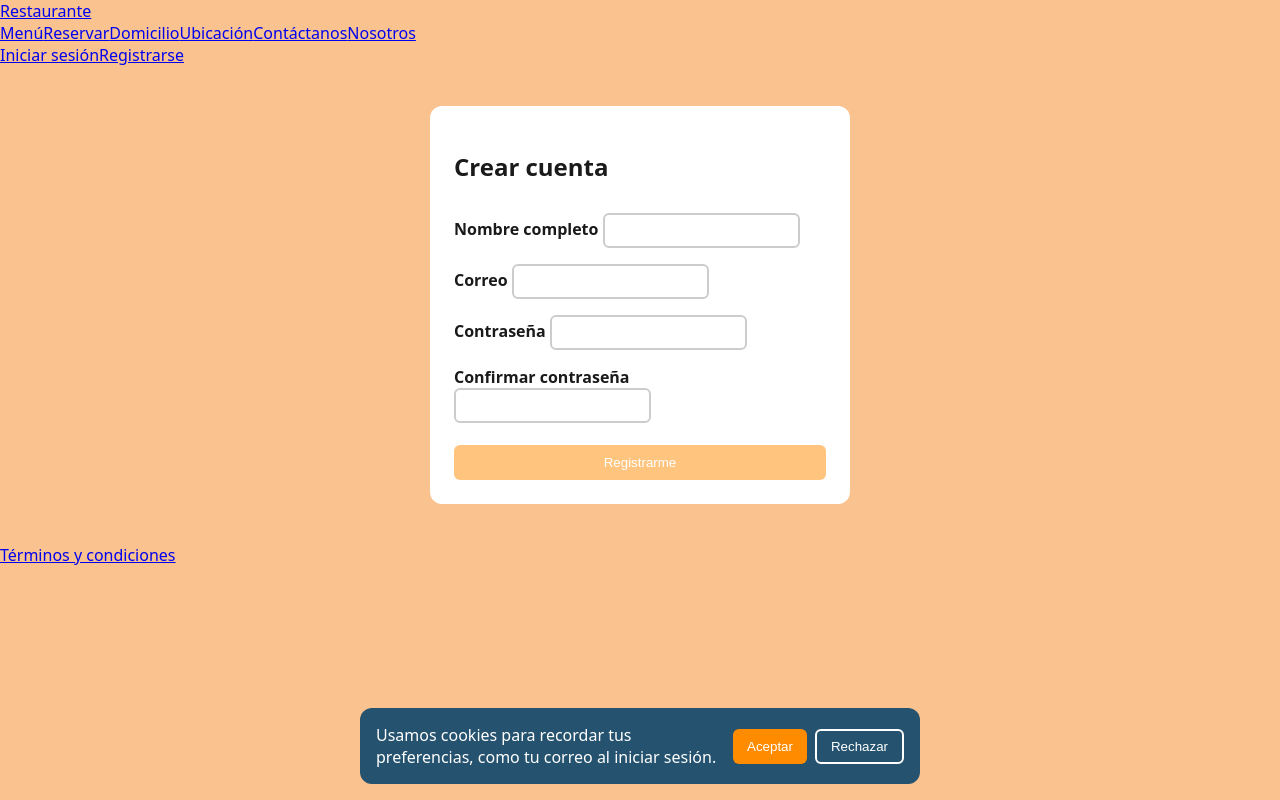
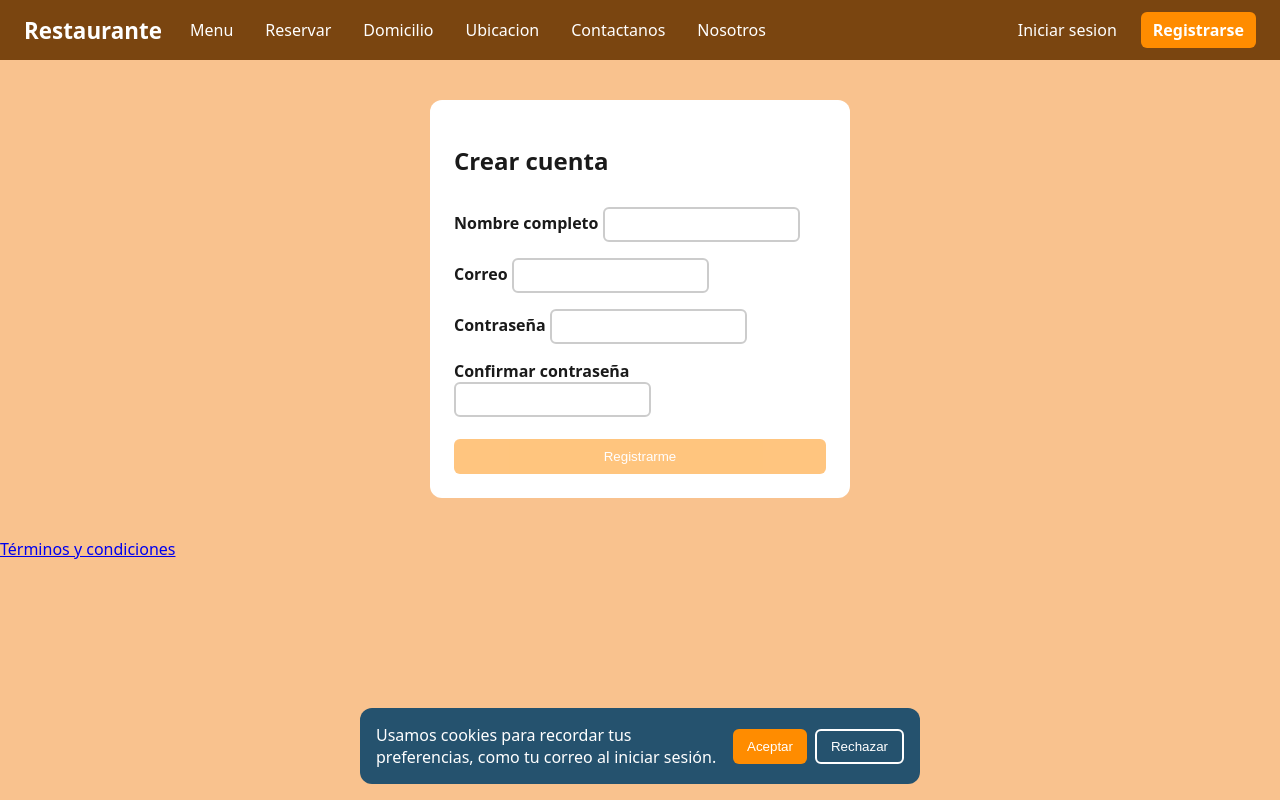
Before and after one commit to JuanSebastianLopez15/Proyecto-FinalFrontend, an Angular app: page /registro in a window 1280 px wide. Built offline with nearby package versions, Linux system fonts and the light colour scheme.

Commit message:
feat: se crea el html, el ccs y el ts de navbar

```diff
--- a/src/app/componentes/navbar/navbar.css
+++ b/src/app/componentes/navbar/navbar.css
@@ -0,0 +1,128 @@
+/* Contenedor principal de la barra superior */
+.navbar {
+  display: flex;
+  align-items: center;
+  justify-content: space-between;
+  flex-wrap: wrap;
+  background-color: var(--color-cafe);
+  color: var(--color-blanco);
+  padding: 0.75rem 1.5rem;
+  gap: 1rem;
+}
+
+/* Marca del restaurante */
+.marca {
+  color: var(--color-blanco);
+  font-size: 1.4rem;
+  font-weight: bold;
+  text-decoration: none;
+}
+
+/* Boton hamburguesa oculto en escritorio */
+.btn-hamburguesa {
+  display: none;
+  background: none;
+  border: 2px solid var(--color-blanco);
+  border-radius: 6px;
+  color: var(--color-blanco);
+  font-size: 1.4rem;
+  padding: 0.25rem 0.6rem;
+  cursor: pointer;
+}
+
+/* Contenedor de enlaces y botones de cuenta */
+.contenido-menu {
+  display: flex;
+  align-items: center;
+  justify-content: space-between;
+  flex: 1;
+  gap: 1.5rem;
+}
+
+/* Lista de enlaces de navegacion */
+nav {
+  display: flex;
+  align-items: center;
+  gap: 0.5rem;
+}
+
+nav a,
+.cuenta a {
+  color: var(--color-blanco);
+  text-decoration: none;
+  padding: 0.45rem 0.75rem;
+  border-radius: 6px;
+  font-weight: 500;
+}
+
+nav a:hover,
+.cuenta a:hover {
+  background-color: rgba(255, 255, 255, 0.15);
+}
+
+/* Estilo para la ruta activa */
+nav a.activo,
+.cuenta a.activo {
+  background-color: var(--color-naranja);
+  color: var(--color-blanco);
+  font-weight: bold;
+}
+
+/* Bloque de sesion a la derecha */
+.cuenta {
+  display: flex;
+  align-items: center;
+  gap: 0.75rem;
+}
+
+.saludo {
+  font-weight: bold;
+  color: var(--color-fondo);
+}
+
+/* Boton para cerrar sesion */
+.btn-salir {
+  background-color: var(--color-naranja);
+  color: var(--color-blanco);
+  border: none;
+  border-radius: 6px;
+  padding: 0.45rem 0.85rem;
+  font-weight: bold;
+  cursor: pointer;
+}
+
+.btn-salir:hover {
+  background-color: var(--color-naranja-oscuro);
+}
+
+/* Adaptacion para pantallas de tablet y celular (768px y 360px) */
+@media (max-width: 768px) {
+  .btn-hamburguesa {
+    display: block;
+  }
+
+  .contenido-menu {
+    display: none;
+    flex-direction: column;
+    align-items: stretch;
+    width: 100%;
+    padding-top: 0.75rem;
+    border-top: 1px solid rgba(255, 255, 255, 0.2);
+  }
+
+  .contenido-menu.abierto {
+    display: flex;
+  }
+
+  nav,
+  .cuenta {
+    flex-direction: column;
+    align-items: stretch;
+  }
+
+  nav a,
+  .cuenta a,
+  .btn-salir {
+    text-align: center;
+  }
+}
--- a/src/app/componentes/navbar/navbar.html
+++ b/src/app/componentes/navbar/navbar.html
@@ -1,15 +1,62 @@
+<!-- Barra de navegacion principal -->
 <header class="navbar">
-  <a routerLink="/" class="marca">Restaurante</a>
-  <nav>
-    <a routerLink="/" routerLinkActive="activo" [routerLinkActiveOptions]="{exact: true}">Menú</a>
-    <a routerLink="/reservar" routerLinkActive="activo">Reservar</a>
-    <a routerLink="/domicilio" routerLinkActive="activo">Domicilio</a>
-    <a routerLink="/ubicacion" routerLinkActive="activo">Ubicación</a>
-    <a routerLink="/contacto" routerLinkActive="activo">Contáctanos</a>
-    <a routerLink="/nosotros" routerLinkActive="activo">Nosotros</a>
-  </nav>
-  <div class="cuenta">
-    <a routerLink="/login" routerLinkActive="activo">Iniciar sesión</a>
-    <a routerLink="/registro" routerLinkActive="activo">Registrarse</a>
+  <!-- Nombre o marca del restaurante -->
+  <a routerLink="/" class="marca" (click)="cerrarMenu()">Restaurante</a>
+
+  <!-- Boton hamburguesa visible solo en pantallas pequenas -->
+  <button
+    type="button"
+    class="btn-hamburguesa"
+    (click)="alternarMenu()"
+    aria-label="Abrir menu de navegacion"
+  >
+    ☰
+  </button>
+
+  <!-- Contenedor colapsable con enlaces y cuenta -->
+  <div class="contenido-menu" [class.abierto]="menuAbierto()">
+    <!-- Enlaces principales de navegacion -->
+    <nav>
+      <a
+        routerLink="/"
+        routerLinkActive="activo"
+        [routerLinkActiveOptions]="{ exact: true }"
+        (click)="cerrarMenu()"
+      >
+        Menu
+      </a>
+      <a routerLink="/reservar" routerLinkActive="activo" (click)="cerrarMenu()">
+        Reservar
+      </a>
+      <a routerLink="/domicilio" routerLinkActive="activo" (click)="cerrarMenu()">
+        Domicilio
+      </a>
+      <a routerLink="/ubicacion" routerLinkActive="activo" (click)="cerrarMenu()">
+        Ubicacion
+      </a>
+      <a routerLink="/contacto" routerLinkActive="activo" (click)="cerrarMenu()">
+        Contactanos
+      </a>
+      <a routerLink="/nosotros" routerLinkActive="activo" (click)="cerrarMenu()">
+        Nosotros
+      </a>
+    </nav>
+
+    <!-- Opciones de sesion segun el estado del usuario -->
+    <div class="cuenta">
+      @if (auth.haySesion()) {
+        <span class="saludo">Hola, {{ auth.sesion()?.nombre }}</span>
+        <button type="button" class="btn-salir" (click)="salir()">
+          Cerrar sesion
+        </button>
+      } @else {
+        <a routerLink="/login" routerLinkActive="activo" (click)="cerrarMenu()">
+          Iniciar sesion
+        </a>
+        <a routerLink="/registro" routerLinkActive="activo" (click)="cerrarMenu()">
+          Registrarse
+        </a>
+      }
+    </div>
   </div>
 </header>
--- a/src/app/componentes/navbar/navbar.ts
+++ b/src/app/componentes/navbar/navbar.ts
@@ -1,5 +1,6 @@
-import { Component } from '@angular/core';
+import { Component, inject, signal } from '@angular/core';
 import { RouterLink, RouterLinkActive } from '@angular/router';
+import { AuthService } from '../../servicios/auth.service';
 
 @Component({
   selector: 'app-navbar',
@@ -7,4 +8,26 @@ import { RouterLink, RouterLinkActive } from '@angular/router';
   templateUrl: './navbar.html',
   styleUrl: './navbar.css'
 })
-export class Navbar {}
+export class Navbar {
+  // Conecta el servicio de autenticacion
+  auth = inject(AuthService);
+
+  // Controla si el menu hamburguesa esta abierto en celular
+  menuAbierto = signal<boolean>(false);
+
+  // Alterna el estado del menu movil
+  alternarMenu() {
+    this.menuAbierto.update((actual) => !actual);
+  }
+
+  // Cierra el menu movil al navegar a una ruta
+  cerrarMenu() {
+    this.menuAbierto.set(false);
+  }
+
+  // Cierra la sesion del usuario y cierra el menu movil
+  salir() {
+    this.auth.cerrarSesion();
+    this.cerrarMenu();
+  }
+}
```
